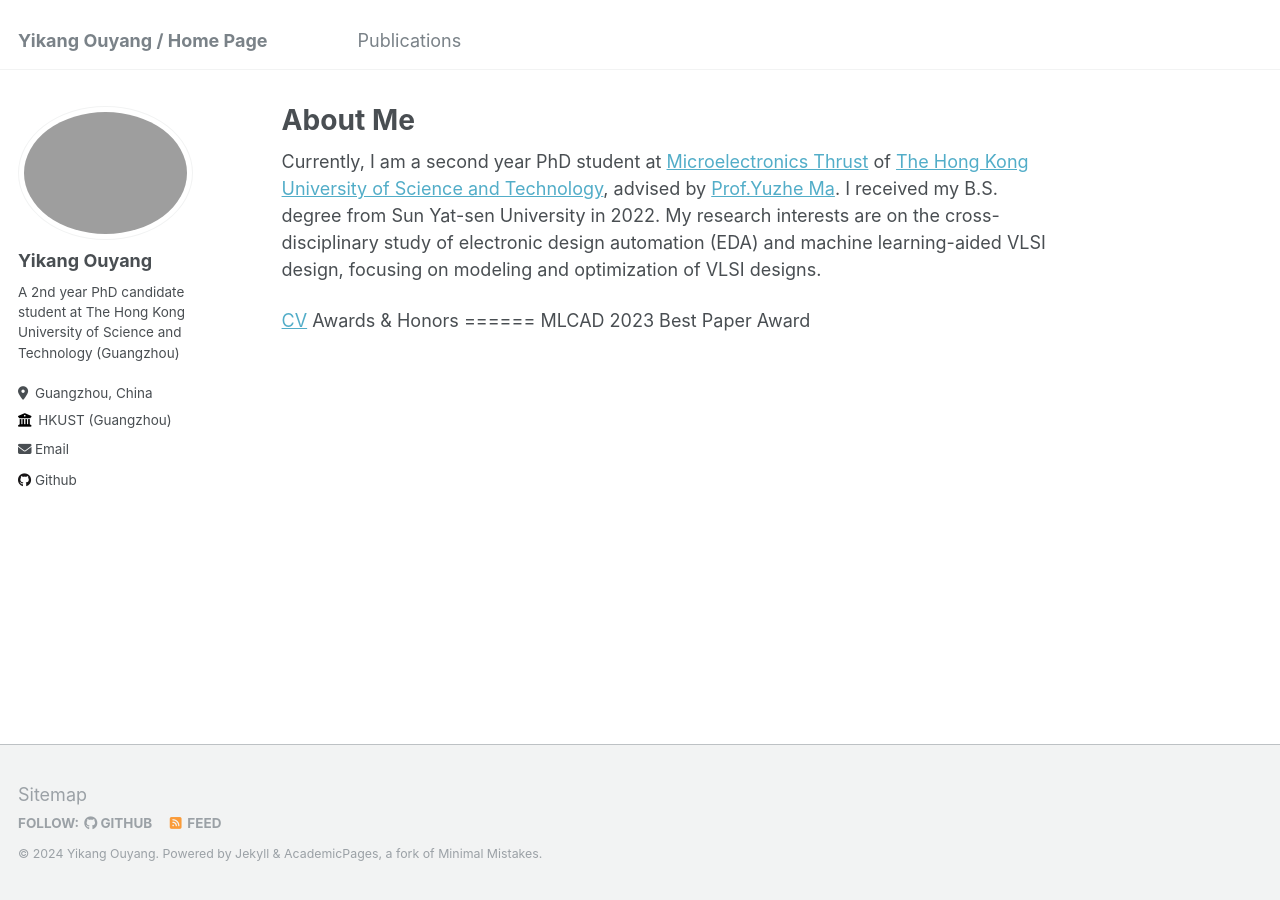
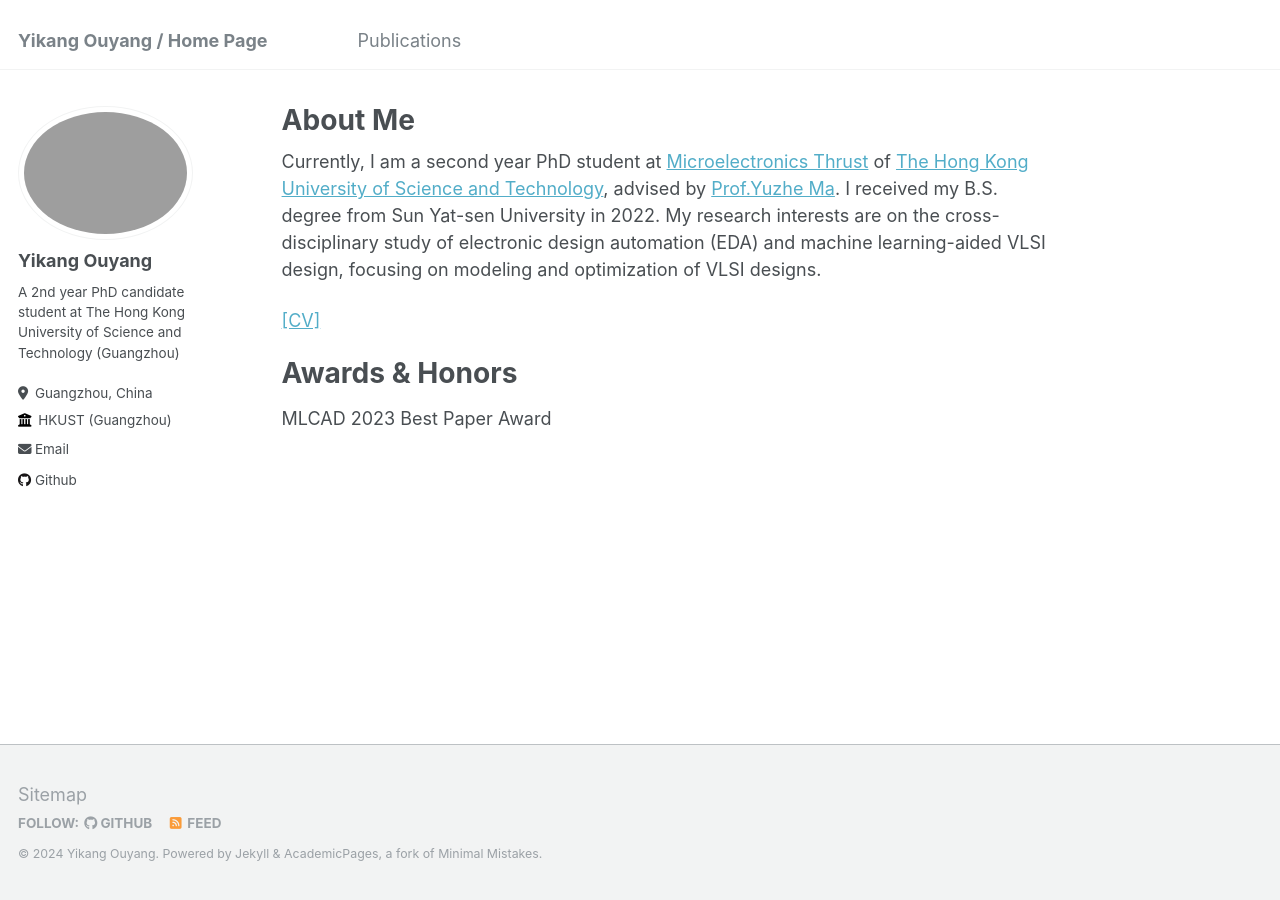
Before and after one commit to YiKangOY/YiKangOY.github.io, a Jekyll site: the page built from _pages/about.md, in a window 1280 px wide. Built offline with Jekyll 4.4.1, drawn with Linux system fonts in a browser that asks for light colours.

```diff
--- a/_pages/about.md
+++ b/_pages/about.md
@@ -9,7 +9,8 @@ redirect_from:
 
 Currently, I am a second year PhD student at [Microelectronics Thrust](https://www.hkust-gz.edu.cn/academics/hubs-and-thrust-areas/function-hub/microelectronics/) of [The Hong Kong University of Science and Technology](https://www.hkust-gz.edu.cn/), advised by [Prof.Yuzhe Ma](https://www.yuzhe-ma.com/). I received my B.S. degree from Sun Yat-sen University in 2022. My research interests are on the cross-disciplinary study of electronic design automation (EDA) and machine learning-aided VLSI design, focusing on modeling and optimization of VLSI designs.
 
-[CV](../assets/My_HKUST_LaTex_Template.pdf)
+[[CV]](../assets/My_HKUST_LaTex_Template.pdf)
+
 Awards & Honors
 ======
 MLCAD 2023 Best Paper Award
```
